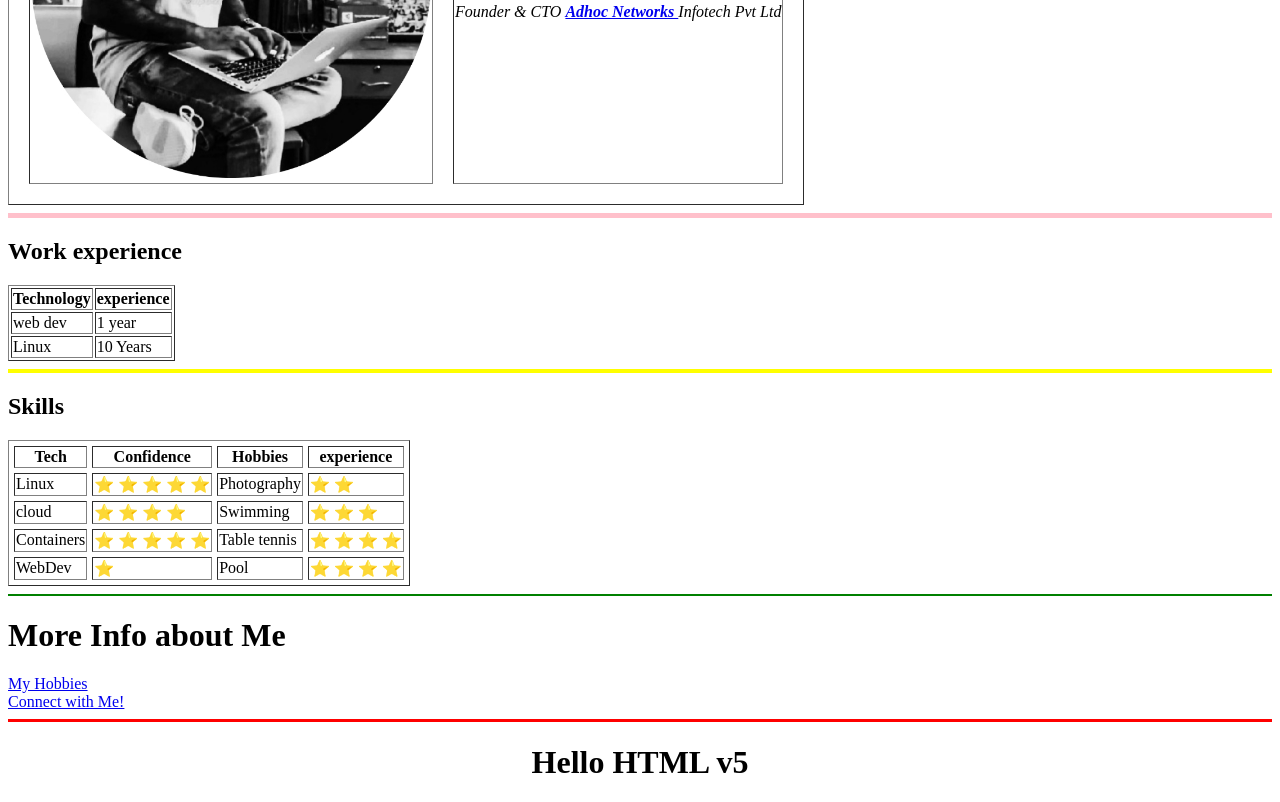
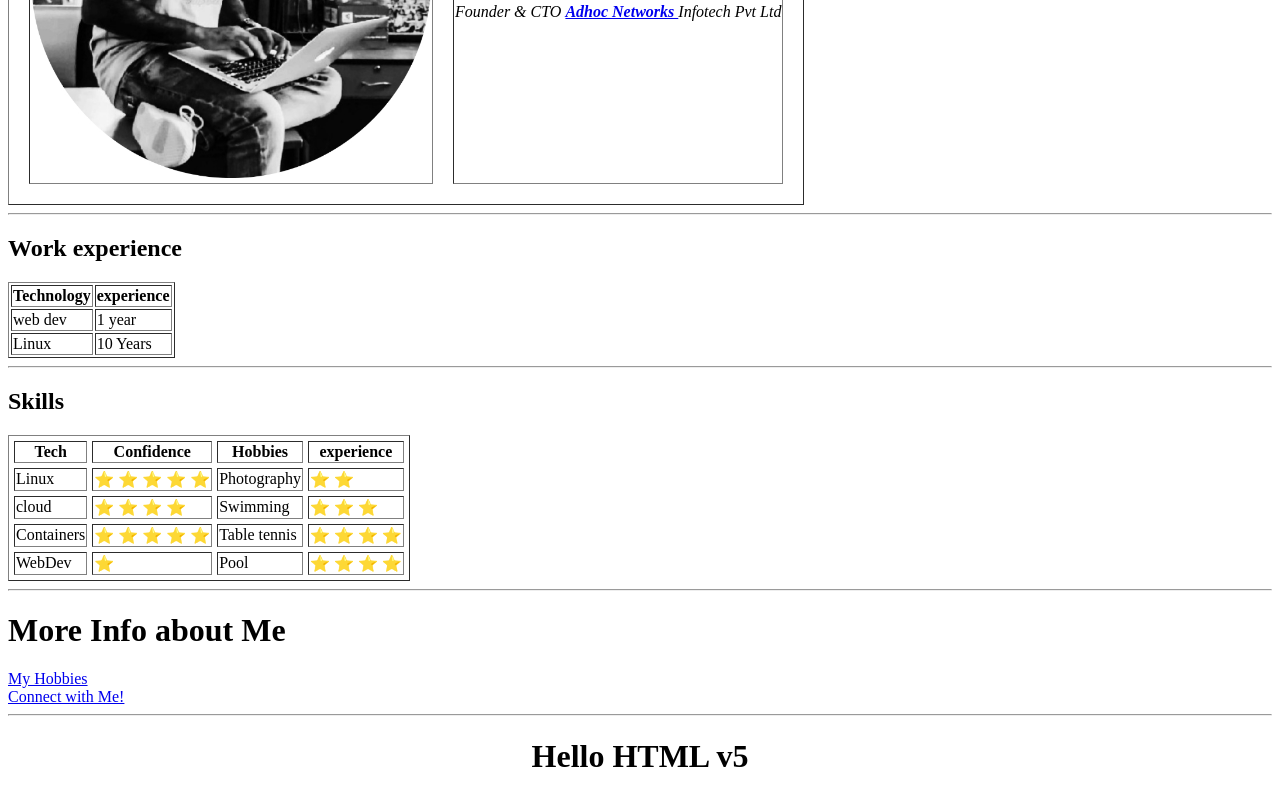
Before and after one commit to redashu/profile, a plain HTML site: page index.html in a window 1280 px wide. Shown: the part 325-1127 px from the top of the page. Drawn offline with Linux system fonts and the light colour scheme.

Commit message:
updating css

```diff
--- a/index.html
+++ b/index.html
@@ -4,6 +4,7 @@
     <meta charset="UTF-8">
     <meta http-equiv="X-UA-Compatible" content="IE=edge">
     <meta name="viewport" content="width=device-width, initial-scale=1.0">
+    <link rel="stylesheet" href="css/style.css">
     <title>❤️ profile 🙈</title>
 </head>
 <body>
@@ -21,7 +22,7 @@
     </table>
 
 
-    <hr color="pink" size="5">
+    <hr>
     <h2>Work experience </h2>
     <table border="1">
         <thead>
@@ -46,7 +47,7 @@
 
 
     </table>
-    <hr size="4" color="yellow">
+    <hr>
     <h2> Skills </h2>
     <table border="1" cellspacing="5">
         <thead>
@@ -84,11 +85,11 @@
             </tr>
         </tbody>
     </table>
-    <hr size="2" color="green">
+    <hr>
     <h1> More Info about Me </h1>
     <a href="hobbies.html"> My Hobbies </a> <br>
     <a href="contact.html">Connect with Me! </a>
-    <hr size="3" color="red">
+    <hr>
     <!-- This is comment section in HTML -->
     <center>
         <h1>Hello HTML v5 </h1>
```
Also changed, not shown: contact.html (+2 -1 lines), hobbies.html (+3 -2 lines), css/style.css (added).
